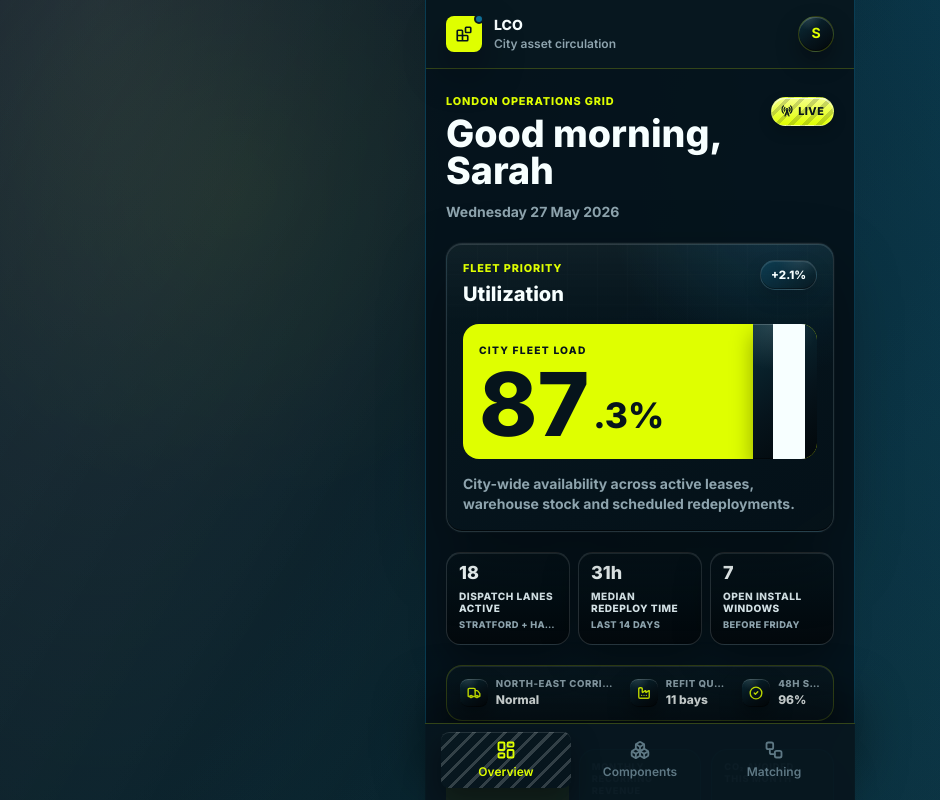
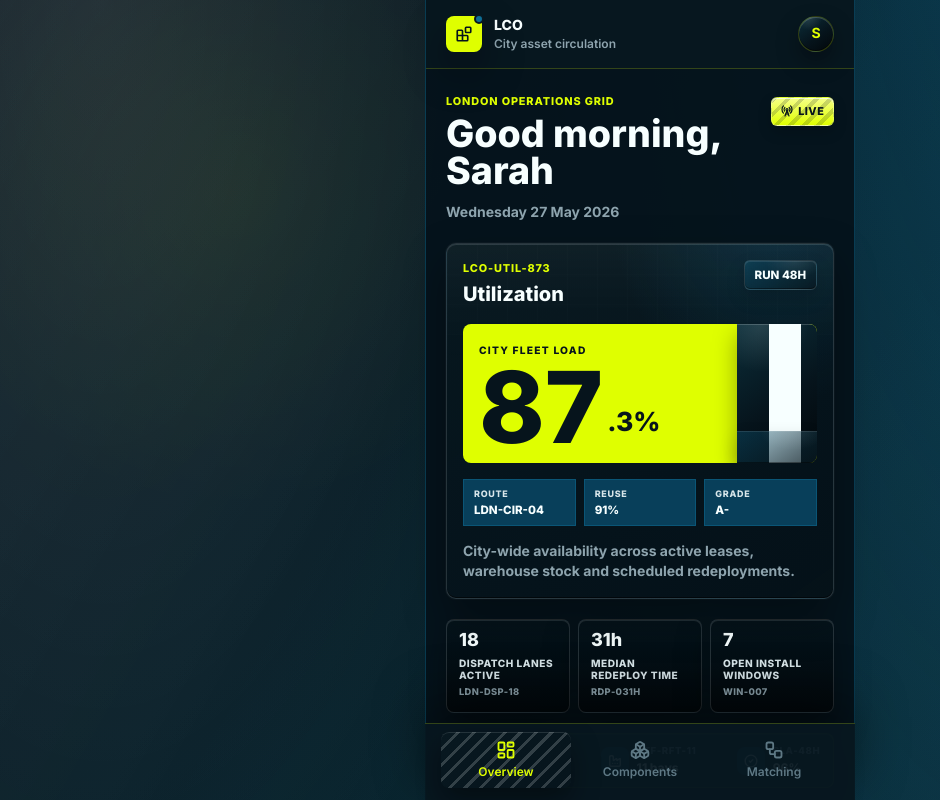
Before and after one commit to opqxxxpqo/london-component-operator-demo, a React (Vite) app: page /overview in a window 1280 px wide. Shown: the top 800 px of the page, without its empty margins (0-940 px from the left). Built offline with nearby package versions, Linux system fonts and the light colour scheme.

Commit message:
Add LCO operational identity language

```diff
--- a/src/index.css
+++ b/src/index.css
@@ -76,15 +76,16 @@ button {
   position: relative;
   overflow: hidden;
   color: #f7ffff;
-  border: 1px solid rgba(216, 230, 234, 0.14);
+  border: 1px solid rgba(216, 230, 234, 0.16);
+  border-radius: 10px !important;
   background:
     radial-gradient(ellipse at 86% -12%, rgba(14, 111, 151, 0.24), transparent 36%),
     linear-gradient(145deg, rgba(8, 24, 32, 0.84), rgba(5, 17, 24, 0.8));
-  backdrop-filter: blur(16px);
+  backdrop-filter: none;
   box-shadow:
     inset 0 1px 0 rgba(247, 255, 255, 0.12),
     inset 0 -1px 0 rgba(0, 0, 0, 0.58),
-    0 28px 64px rgba(0, 0, 0, 0.36),
+    0 18px 42px rgba(0, 0, 0, 0.34),
     0 0 0 1px rgba(247, 255, 255, 0.03);
 }
 
@@ -135,8 +136,9 @@ button {
   display: inline-flex;
   align-items: center;
   gap: 0.35rem;
+  white-space: nowrap;
   border: 1px solid rgba(247, 255, 255, 0.2);
-  border-radius: 999px;
+  border-radius: 6px;
   background:
     linear-gradient(180deg, rgba(246, 255, 139, 0.98), rgba(223, 255, 0, 0.92)),
     #dfff00;
@@ -193,7 +195,8 @@ button {
   display: inline-flex;
   align-items: center;
   gap: 0.35rem;
-  border-radius: 999px;
+  white-space: nowrap;
+  border-radius: 6px;
   background: rgba(14, 111, 151, 0.22);
   border: 1px solid rgba(216, 230, 234, 0.16);
   color: #f7ffff;
@@ -206,7 +209,7 @@ button {
 .readout {
   color: #f7ffff;
   border: 1px solid rgba(216, 230, 234, 0.16);
-  border-radius: 0.9rem;
+  border-radius: 8px;
   background:
     linear-gradient(180deg, rgba(5, 20, 28, 0.98), rgba(2, 8, 12, 0.98));
   box-shadow: inset 0 1px 0 rgba(247, 255, 255, 0.12), 0 14px 34px rgba(0, 0, 0, 0.34);
@@ -260,11 +263,18 @@ button {
   gap: 0.75rem;
   color: #f7ffff;
   border: 1px solid rgba(223, 255, 0, 0.2);
-  border-radius: 1rem;
+  border-radius: 8px;
   background:
     linear-gradient(180deg, #081820, #06141c);
   padding: 0.72rem 0.8rem;
   box-shadow: inset 0 1px 0 rgba(247, 255, 255, 0.1), 0 14px 30px rgba(0, 0, 0, 0.32);
+}
+
+.ops-card [class*="rounded-2xl"],
+.ops-card [class*="rounded-xl"],
+.readout [class*="rounded-"],
+.command-strip [class*="rounded-"] {
+  border-radius: 8px !important;
 }
 
 [class*="bg-[#05080C]"],
--- a/src/pages/ComponentDetail.jsx
+++ b/src/pages/ComponentDetail.jsx
@@ -112,7 +112,7 @@ export default function ComponentDetail() {
                   Every placement, inspection and refurbishment becomes part of the object's operating record.
                 </p>
               </div>
-              <div className="grid h-11 w-11 shrink-0 place-items-center rounded-xl bg-[#06141C] text-accent">
+              <div className="grid h-11 w-11 shrink-0 place-items-center rounded-xl bg-[#083F5A] text-[#D8E6EA]">
                 <Stamp size={21} strokeWidth={2.4} />
               </div>
             </div>
@@ -127,7 +127,7 @@ export default function ComponentDetail() {
                   className="timeline-reveal relative flex gap-4"
                   style={{ animationDelay: `${index * 70}ms` }}
                 >
-                  <div className="z-10 grid h-10 w-10 shrink-0 place-items-center rounded-full border border-[#0E6F97]/50 bg-[#06141C] text-accent shadow-soft">
+                  <div className="z-10 grid h-10 w-10 shrink-0 place-items-center rounded-full border border-[#0E6F97]/50 bg-[#083F5A] text-[#D8E6EA] shadow-soft">
                     <Icon size={17} strokeWidth={2.3} />
                   </div>
                   <div className="min-w-0 flex-1 rounded-2xl border border-[#0E6F97]/45 bg-[#092633] p-4">
--- a/src/pages/Components.jsx
+++ b/src/pages/Components.jsx
@@ -48,13 +48,13 @@ export default function Components() {
           </div>
           <span className="asset-chip mb-1">
             <Barcode size={13} strokeWidth={2.4} />
-            12.8k
+            CMP-12K
           </span>
         </div>
         <div className="grid grid-cols-3 gap-2">
-          <FleetStat label="In use" value="87%" />
-          <FleetStat label="Warehouse" value="1,612" />
-          <FleetStat label="Refit" value="394" />
+          <FleetStat label="CMP live" value="87%" />
+          <FleetStat label="WH stock" value="1,612" />
+          <FleetStat label="RFT bay" value="394" />
         </div>
       </section>
 
@@ -64,7 +64,7 @@ export default function Components() {
           <input
             value={query}
             onChange={(event) => setQuery(event.target.value)}
-            placeholder="Search ID, bay, tenant or status"
+            placeholder="Search CMP ID, bay, route or tenant"
             className="min-w-0 flex-1 bg-transparent text-sm font-bold text-ink outline-none placeholder:text-faint"
           />
         </label>
@@ -125,7 +125,7 @@ export default function Components() {
                   </div>
 
                   <div className="mt-4 flex items-start gap-2 text-sm font-bold text-ink">
-                    <LocateFixed className="mt-0.5 shrink-0 text-accent" size={15} strokeWidth={2.3} />
+                    <LocateFixed className="mt-0.5 shrink-0 text-[#0E6F97]" size={15} strokeWidth={2.3} />
                     <p className="min-w-0 truncate">{component.location}</p>
                   </div>
 
@@ -136,18 +136,23 @@ export default function Components() {
               </div>
 
               <div className="mt-4 grid grid-cols-4 gap-2">
-                <RecordCell label="Grade" value={component.grade} />
-                <RecordCell label="ROI" value={component.roi} accent />
+                <RecordCell label="Asset grade" value={component.grade} />
+                <RecordCell label="Reuse ROI" value={component.roi} accent />
                 <RecordCell label="Cycles" value={component.cycles} />
-                <RecordCell label="Bay" value={component.bay} wide />
+                <RecordCell label="Bay code" value={component.bay} wide />
               </div>
 
               <div className="mt-3 flex items-center justify-between rounded-xl border border-[#0E6F97]/45 bg-[#092633] px-3 py-2">
                 <div className="flex items-center gap-2">
-                  <ClipboardCheck size={15} className="text-accent" strokeWidth={2.4} />
-                  <p className="text-xs font-black uppercase tracking-[0.05em] text-muted">
-                    Last inspection
-                  </p>
+                  <ClipboardCheck size={15} className="text-[#0E6F97]" strokeWidth={2.4} />
+                  <div>
+                    <p className="text-xs font-black uppercase tracking-[0.05em] text-muted">
+                      Route code
+                    </p>
+                    <p className="text-[0.62rem] font-black uppercase tracking-[0.05em] text-faint">
+                      {routeCodeFor(component)}
+                    </p>
+                  </div>
                 </div>
                 <div className="text-right">
                   <p className="text-xs font-black text-ink">{component.lastInspection}</p>
@@ -162,6 +167,38 @@ export default function Components() {
       </section>
     </div>
   );
+}
+
+function routeCodeFor(component) {
+  if (component.location.includes('Canary Wharf')) {
+    return 'LDN-CW-19';
+  }
+
+  if (component.location.includes('Hackney')) {
+    return 'LDN-HWK-02';
+  }
+
+  if (component.location.includes('Stratford')) {
+    return 'LDN-STF-03';
+  }
+
+  if (component.location.includes('Old Street')) {
+    return 'LDN-OLD-03';
+  }
+
+  if (component.location.includes('Farringdon')) {
+    return 'LDN-FAR-14';
+  }
+
+  if (component.location.includes('Liverpool')) {
+    return 'LDN-LVS-06';
+  }
+
+  if (component.location.includes('Park Royal')) {
+    return 'LDN-PRK-12';
+  }
+
+  return 'LDN-CIR-04';
 }
 
 function FleetStat({ label, value }) {
--- a/src/pages/Matching.jsx
+++ b/src/pages/Matching.jsx
@@ -73,7 +73,7 @@ export default function Matching() {
               {matchingProject.reference}
             </p>
           </div>
-          <div className="grid h-11 w-11 shrink-0 place-items-center rounded-xl bg-[#06141C] text-accent">
+          <div className="grid h-11 w-11 shrink-0 place-items-center rounded-xl bg-[#083F5A] text-[#D8E6EA]">
             <MapPin size={20} strokeWidth={2.4} />
           </div>
         </div>
@@ -82,6 +82,8 @@ export default function Matching() {
           <ProjectFact label="Move-in" value={matchingProject.moveIn} />
           <ProjectFact label="Lease term" value={matchingProject.leaseTerm} />
           <ProjectFact label="State" value={dispatchConfirmed ? 'Dispatch live' : 'Match ready'} />
+          <ProjectFact label="Route code" value="LDN-E2A-14" />
+          <ProjectFact label="Reuse score" value="91%" />
         </div>
       </section>
 
@@ -121,7 +123,7 @@ export default function Matching() {
               2 warehouses / 6-hour longest ETA / 91% reuse fit
             </p>
           </div>
-          <div className="grid h-11 w-11 shrink-0 place-items-center rounded-xl bg-[#DFFF00] text-[#06141C]">
+          <div className="grid h-11 w-11 shrink-0 place-items-center rounded-xl bg-[#083F5A] text-[#D8E6EA]">
             <Truck size={22} strokeWidth={2.4} />
           </div>
         </div>
@@ -149,7 +151,7 @@ export default function Matching() {
                   <p className="truncate text-xs font-black uppercase tracking-[0.05em] text-muted">
                     {match.route}
                   </p>
-                  <span className="rounded-full bg-[#0B2E3A] px-2 py-1 text-[0.62rem] font-black text-accent">
+                  <span className="rounded-full bg-[#0B2E3A] px-2 py-1 text-[0.62rem] font-black text-[#D8E6EA]">
                     {match.state}
                   </span>
                 </div>
@@ -190,7 +192,7 @@ export default function Matching() {
               className="timeline-reveal relative flex gap-4"
               style={{ animationDelay: `${index * 80}ms` }}
             >
-              <div className="z-10 grid h-10 w-10 shrink-0 place-items-center rounded-full border border-[#0E6F97]/50 bg-[#06141C] text-accent shadow-soft">
+              <div className="z-10 grid h-10 w-10 shrink-0 place-items-center rounded-full border border-[#0E6F97]/50 bg-[#083F5A] text-[#D8E6EA] shadow-soft">
                 <Clock3 size={17} strokeWidth={2.3} />
               </div>
               <div className="min-w-0 flex-1 rounded-2xl border border-[#0E6F97]/45 bg-[#092633] px-3 py-3">
@@ -255,7 +257,7 @@ function DispatchRoute({ active }) {
       <div className="ops-section space-y-3">
         <div className="flex items-center justify-between gap-3">
           <p className="text-[0.62rem] font-black uppercase tracking-[0.07em] text-faint">
-            Routing confidence
+            LDN-E2A-14 / routing confidence
           </p>
           <span className={active ? 'eta-pill' : 'asset-chip'}>
             {active ? 'In transit' : '91% reuse fit'}
@@ -293,7 +295,7 @@ function DispatchRoute({ active }) {
 function RoutePoint({ icon: Icon, label, detail }) {
   return (
     <div className="w-20 text-center">
-      <div className="mx-auto grid h-10 w-10 place-items-center rounded-xl border border-[#0E6F97]/50 bg-[#06141C] text-accent shadow-soft">
+      <div className="mx-auto grid h-10 w-10 place-items-center rounded-xl border border-[#0E6F97]/50 bg-[#083F5A] text-[#D8E6EA] shadow-soft">
         <Icon size={18} strokeWidth={2.4} />
       </div>
       <p className="mt-2 text-xs font-black text-ink">{label}</p>
--- a/src/pages/Overview.jsx
+++ b/src/pages/Overview.jsx
@@ -38,6 +38,14 @@ const activityIcons = {
   move: Truck,
 };
 
+const pulseCodes = ['LDN-DSP-18', 'RDP-031H', 'WIN-007'];
+
+const controlSignals = [
+  { icon: Truck, label: 'LDN-E2A-14', value: 'Normal' },
+  { icon: Factory, label: 'STF-RFT-11', value: '11 bays' },
+  { icon: CheckCircle2, label: 'SLA-48H', value: '96%' },
+];
+
 export default function Overview() {
   const utilizationMetric = kpis.find((metric) => metric.label === 'Utilization Rate');
   const supportMetrics = kpis.filter((metric) => metric.label !== 'Utilization Rate');
@@ -68,7 +76,7 @@ export default function Overview() {
         <UtilizationHero metric={utilizationMetric} />
 
         <div className="grid grid-cols-3 gap-2">
-          {operationsPulse.map((item) => (
+          {operationsPulse.map((item, index) => (
             <div
               key={item.label}
               className="readout px-3 py-3"
@@ -78,16 +86,16 @@ export default function Overview() {
                 {item.label}
               </p>
               <p className="mt-1 truncate text-[0.58rem] font-black uppercase tracking-[0.04em] text-faint">
-                {item.detail}
+                {pulseCodes[index]}
               </p>
             </div>
           ))}
         </div>
 
         <div className="command-strip">
-          <CommandSignal icon={Truck} label="North-east corridor" value="Normal" />
-          <CommandSignal icon={Factory} label="Refit queue" value="11 bays" />
-          <CommandSignal icon={CheckCircle2} label="48h SLA" value="96%" />
+          {controlSignals.map((signal) => (
+            <CommandSignal key={signal.label} {...signal} />
+          ))}
         </div>
       </section>
 
@@ -110,7 +118,7 @@ export default function Overview() {
               8 buildings / 3 warehouses / 18 dispatch lanes
             </p>
           </div>
-          <div className="grid h-10 w-10 shrink-0 place-items-center rounded-xl bg-[#06141C] text-accent">
+          <div className="grid h-10 w-10 shrink-0 place-items-center rounded-xl bg-[#083F5A] text-[#D8E6EA]">
             <MapPinned size={20} strokeWidth={2.4} />
           </div>
         </div>
@@ -140,7 +148,7 @@ export default function Overview() {
                 key={`${activity.text}-${activity.time}`}
                 className="relative flex gap-3 py-3.5 first:pt-0 last:pb-0"
               >
-                <div className="mt-0.5 grid h-9 w-9 shrink-0 place-items-center rounded-xl border border-[#0E6F97]/45 bg-[#092633] text-accent">
+                <div className="mt-0.5 grid h-9 w-9 shrink-0 place-items-center rounded-xl border border-[#0E6F97]/45 bg-[#083F5A] text-[#D8E6EA]">
                   <Icon size={16} strokeWidth={2.35} />
                 </div>
                 <div className="min-w-0 flex-1">
@@ -222,31 +230,37 @@ function UtilizationHero({ metric }) {
       <div className="ops-section space-y-4">
         <div className="flex items-start justify-between gap-4">
           <div>
-            <p className="ops-kicker">Fleet priority</p>
+            <p className="ops-kicker">LCO-UTIL-873</p>
             <h2 className="mt-1 text-xl font-black tracking-normal">
               Utilization
             </h2>
           </div>
           <span className="eta-pill bg-[#0E6F97]/30">
-            {metric.trend}
+            RUN 48H
           </span>
         </div>
         <div className="relative overflow-hidden rounded-2xl bg-accent px-4 py-5 text-[#06141C]">
-          <div className="absolute right-0 top-0 h-full w-16 bg-[#06141C]" />
-          <div className="absolute right-3 top-0 h-full w-8 bg-[#F7FFFF]" />
+          <div className="absolute right-0 top-0 h-full w-20 bg-[#06141C]" />
+          <div className="absolute right-4 top-0 h-full w-8 bg-[#F7FFFF]" />
+          <div className="absolute bottom-0 right-0 h-8 w-20 bg-[#0E6F97]" />
           <div className="relative">
             <p className="text-[0.64rem] font-black uppercase tracking-[0.12em]">
               City fleet load
             </p>
             <div className="mt-3 flex items-end gap-1">
-              <span className="text-[5.5rem] font-black leading-[0.76] tracking-normal">
+              <span className="text-[6.2rem] font-black leading-[0.72] tracking-normal">
                 {whole}
               </span>
-              <span className="pb-1 text-[2.2rem] font-black leading-none">
+              <span className="pb-2 text-[1.65rem] font-black leading-none">
                 {decimal}
               </span>
             </div>
           </div>
+        </div>
+        <div className="grid grid-cols-3 gap-2">
+          <IdentityCell label="Route" value="LDN-CIR-04" />
+          <IdentityCell label="Reuse" value="91%" />
+          <IdentityCell label="Grade" value="A-" />
         </div>
         <p className="text-sm font-bold leading-5 text-muted">
           {metric.signal} across active leases, warehouse stock and scheduled redeployments.
@@ -262,14 +276,14 @@ function RaceStat({ metric, featured }) {
   return (
     <article
       className={[
-        'min-h-[132px] rounded-2xl border px-3 py-3 shadow-soft',
+        'min-h-[132px] rounded-lg border px-3 py-3 shadow-soft',
         featured
           ? 'border-[#DFFF00] bg-accent text-[#06141C]'
           : 'border-[#0E6F97]/45 bg-[#081820] text-ink',
       ].join(' ')}
     >
       <p className={featured ? 'text-[0.58rem] font-black uppercase leading-3 tracking-[0.08em]' : 'text-[0.58rem] font-black uppercase leading-3 tracking-[0.08em] text-faint'}>
-        {metric.label}
+        {statCodeFor(metric.label)}
       </p>
       <div className="mt-4">
         <p className="text-[2rem] font-black leading-[0.82] tracking-normal">
@@ -288,6 +302,17 @@ function RaceStat({ metric, featured }) {
   );
 }
 
+function IdentityCell({ label, value }) {
+  return (
+    <div className="border border-[#0E6F97]/45 bg-[#083F5A] px-2.5 py-2">
+      <p className="text-[0.56rem] font-black uppercase tracking-[0.08em] text-[#D8E6EA]">
+        {label}
+      </p>
+      <p className="mt-1 whitespace-nowrap text-[0.72rem] font-black leading-none text-ink">{value}</p>
+    </div>
+  );
+}
+
 function splitUtilization(value) {
   const match = value.match(/^(\d+)(.*)$/);
   return match ? [match[1], match[2]] : [value, ''];
@@ -298,7 +323,7 @@ function splitStatValue(value) {
     return ['12', '847'];
   }
 
-  if (value.startsWith('£')) {
+  if (value.startsWith('\u00a3')) {
     return ['£284', 'k'];
   }
 
@@ -309,10 +334,26 @@ function splitStatValue(value) {
   return [value, ''];
 }
 
+function statCodeFor(label) {
+  if (label === 'Active Components') {
+    return 'CMP-FLT-12847';
+  }
+
+  if (label === 'Monthly Recurring Revenue') {
+    return 'YLD-MRR-284K';
+  }
+
+  if (label.includes('CO')) {
+    return 'CARB-142T';
+  }
+
+  return label;
+}
+
 function CommandSignal({ icon: Icon, label, value }) {
   return (
     <div className="min-w-0 flex items-center gap-2">
-      <div className="grid h-7 w-7 shrink-0 place-items-center rounded-lg bg-[#06141C] text-accent">
+      <div className="grid h-7 w-7 shrink-0 place-items-center rounded-lg bg-[#083F5A] text-[#D8E6EA]">
         <Icon size={14} strokeWidth={2.4} />
       </div>
       <div className="min-w-0">
```
